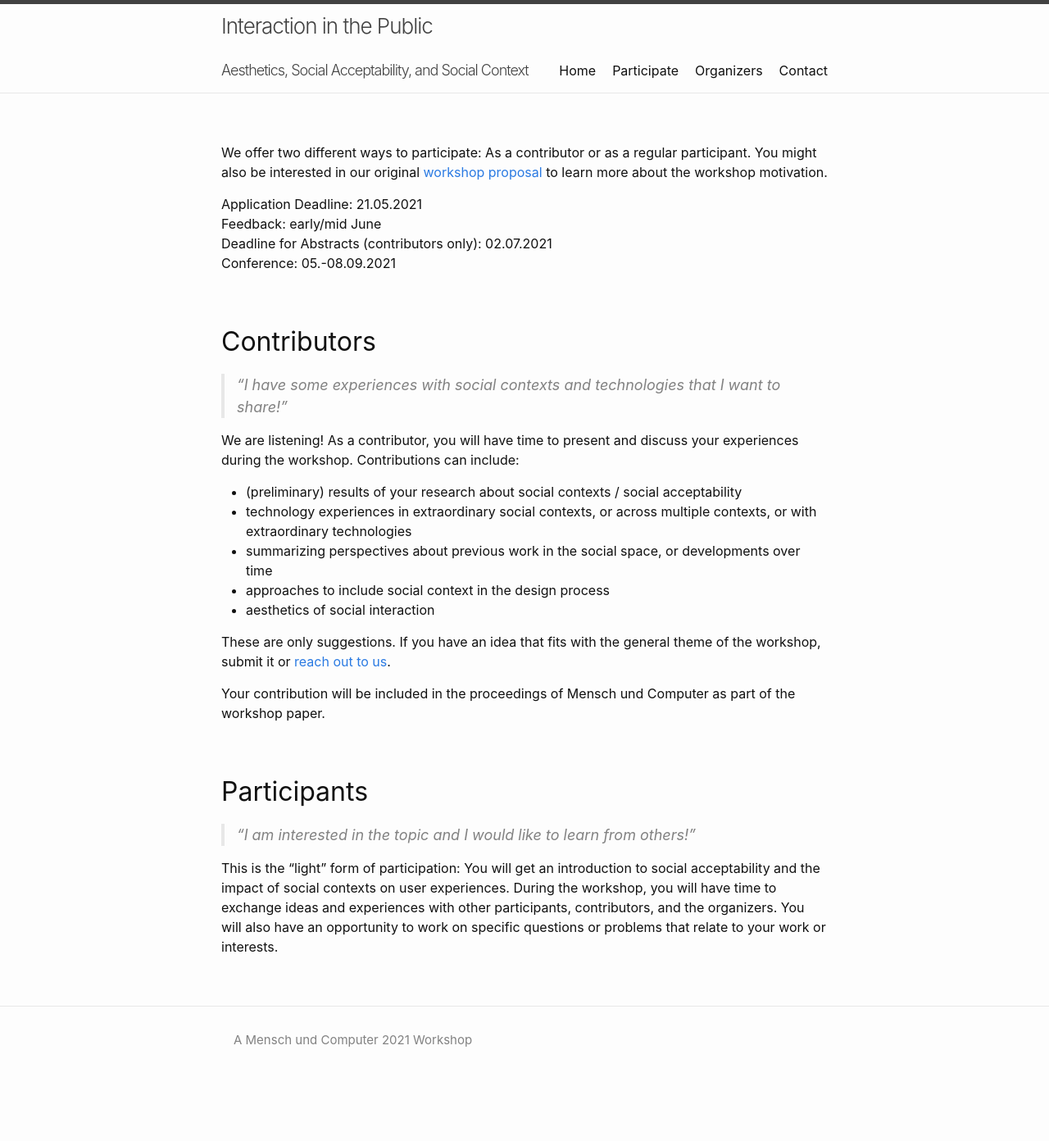
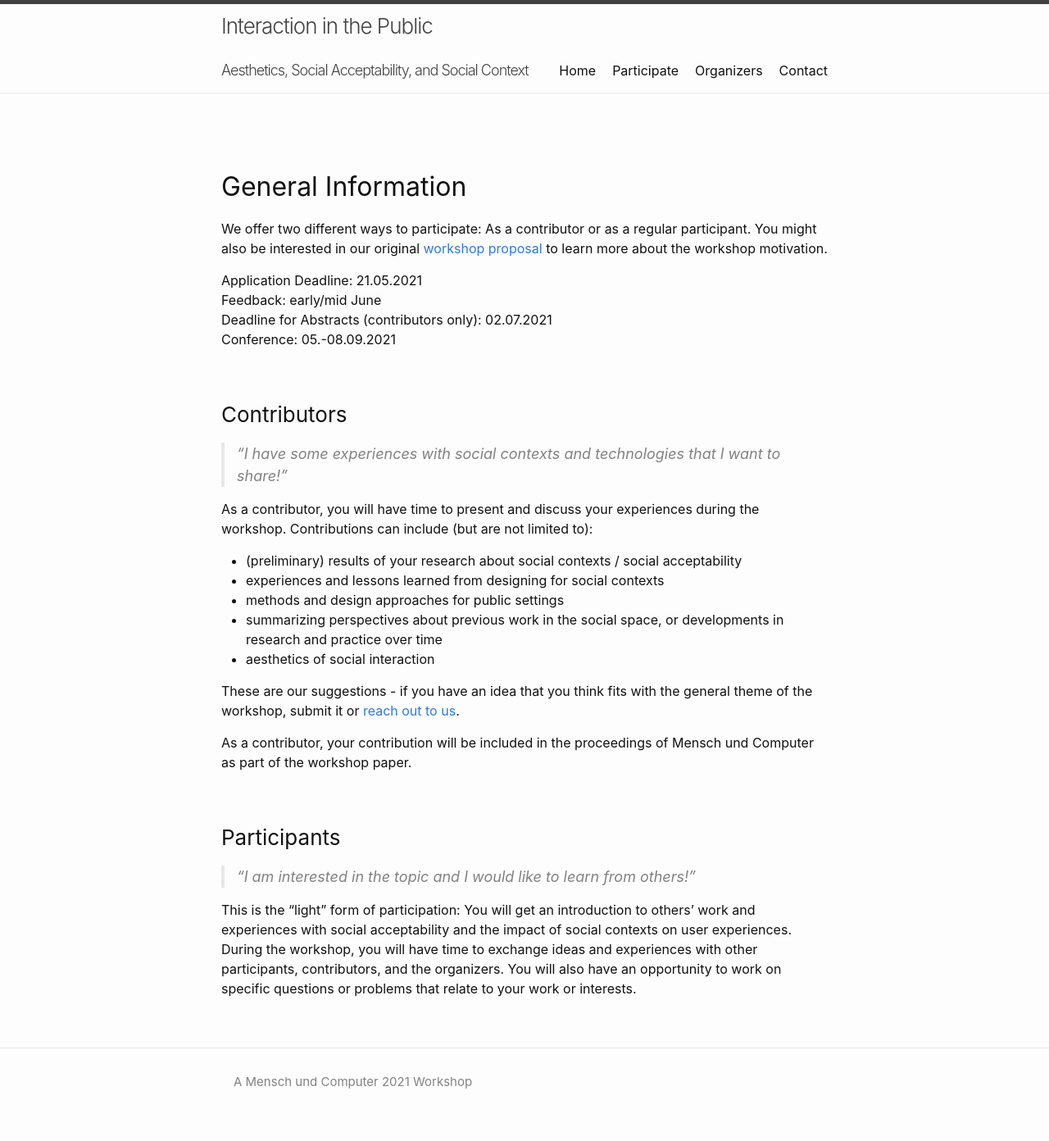
Before and after one commit to AlarithUhde/aips, a Jekyll site: the page built from participate.md, in a window 1280 px wide. Shown: the whole page at 82% size. Built offline with Jekyll 4.4.1, drawn with Linux system fonts in a browser that asks for light colours; before the commit the page ends 1341 px from its top, so only the background shows below that.

Commit message:
better text 2.0

```diff
--- a/participate.md
+++ b/participate.md
@@ -10,6 +10,7 @@ layout: page
 title: Participate
 ---
 
+## General Information
 
 We offer two different ways to participate: As a contributor or as a regular
 participant. You might also be interested in our original [workshop
@@ -20,36 +21,36 @@ Feedback: early/mid June<br>
 Deadline for Abstracts (contributors only): 02.07.2021<br>
 Conference: 05.-08.09.2021</p>
 
-## Contributors
+### Contributors
 
 >"I have some experiences with social contexts and technologies that I want to
 >share!"
 
-We are listening! As a contributor, you will have time to present and discuss
-your experiences during the workshop. Contributions can include:
+As a contributor, you will have time to present and discuss your experiences
+during the workshop. Contributions can include (but are not limited to):
 
 * (preliminary) results of your research about social contexts / social
   acceptability
-* technology experiences in extraordinary social contexts, or across multiple
-  contexts, or with extraordinary technologies
+* experiences and lessons learned from designing for social contexts
+* methods and design approaches for public settings
 * summarizing perspectives about previous work in the social space, or
-  developments over time
-* approaches to include social context in the design process
+  developments in research and practice over time
 * aesthetics of social interaction
 
-These are only suggestions. If you have an idea that fits with the general
-theme of the workshop, submit it or [reach out to us](/aips/contact.html).
+These are our suggestions - if you have an idea that you think fits with the
+general theme of the workshop, submit it or [reach out to
+us](/aips/contact.html).
 
-Your contribution will be included in the proceedings of Mensch und Computer as
-part of the workshop paper.
+As a contributor, your contribution will be included in the proceedings of
+Mensch und Computer as part of the workshop paper.
 
-## Participants
+### Participants
 
 >"I am interested in the topic and I would like to learn from others!"
 
 This is the "light" form of participation: You will get an introduction to
-social acceptability and the impact of social contexts on user experiences.
-During the workshop, you will have time to exchange ideas and experiences with
-other participants, contributors, and the organizers. You will also have an
-opportunity to work on specific questions or problems that relate to your work
-or interests.
+others' work and experiences with social acceptability and the impact of social
+contexts on user experiences. During the workshop, you will have time to
+exchange ideas and experiences with other participants, contributors, and the
+organizers. You will also have an opportunity to work on specific questions or
+problems that relate to your work or interests.
```
Also changed, not shown: index.md (+18 -15 lines).
